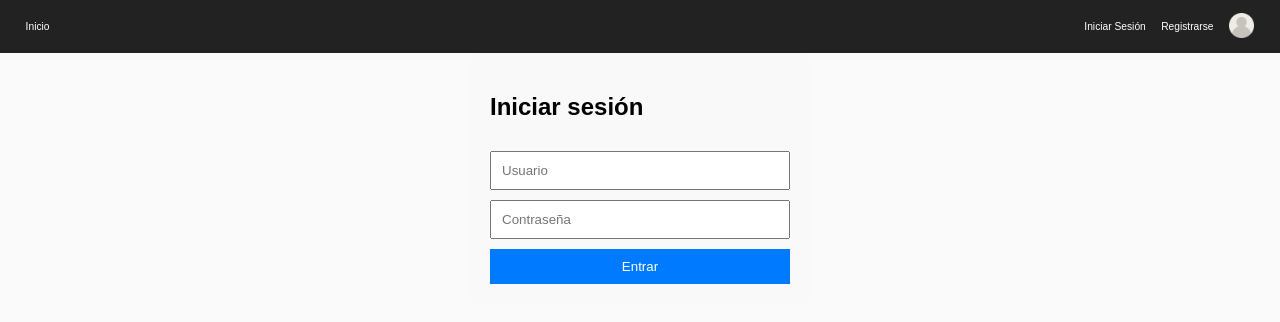
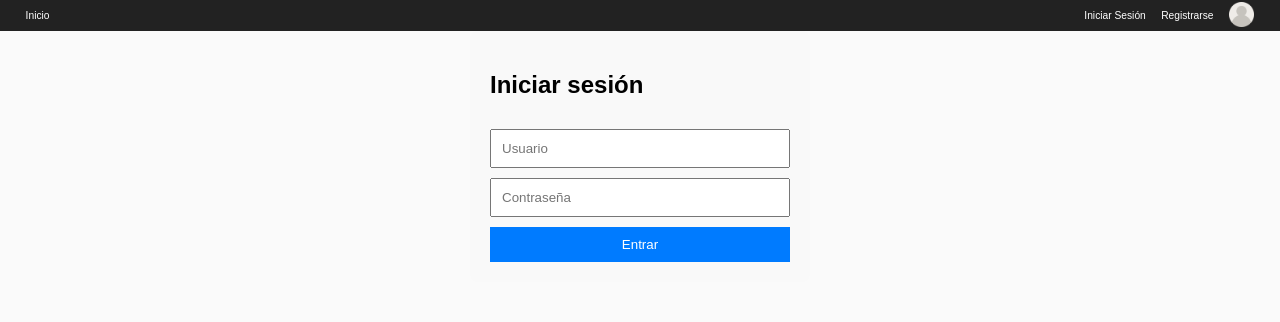
Before and after one commit to lukitass200/eventos-frontend, a React (Vite) app: page /login in a window 1280 px wide. Shown: the top 322 px of the page. Built offline with nearby package versions, Linux system fonts and the light colour scheme; the HTML template or start-up script is replaced by a standard one.

Commit message:
css navbar

```diff
--- a/src/components/login/login.jsx
+++ b/src/components/login/login.jsx
@@ -27,7 +27,11 @@ export default function Login({ onLoginSuccess }) {
       }
 
       localStorage.setItem('token', data.token);
-       window.location.reload();
+
+      // Obtener ruta guardada o home
+      const redirectPath = localStorage.getItem('redirectAfterLogin') || '/';
+      localStorage.removeItem('redirectAfterLogin');
+
       onLoginSuccess?.();
       navigate(redirectPath, { replace: true });
     } catch (error) {
@@ -35,7 +39,6 @@ export default function Login({ onLoginSuccess }) {
     } finally {
       setLoading(false);
     }
-
   };
 
   return (
--- a/src/components/navbar/navbar.css
+++ b/src/components/navbar/navbar.css
@@ -2,8 +2,9 @@
   display: flex;
   align-items: center;
   background-color: #222;
-  padding: 1vw 2vw;
+  padding: 0 2vw;
   font-family: sans-serif;
+  height: 2.4vw; /* altura fija */
 }
 
 .navbar .nav-left,
@@ -21,6 +22,7 @@
   color: white;
   text-decoration: none;
   font-size: 0.8vw;
+  white-space: nowrap;
 }
 
 .navbar a:hover {
```
